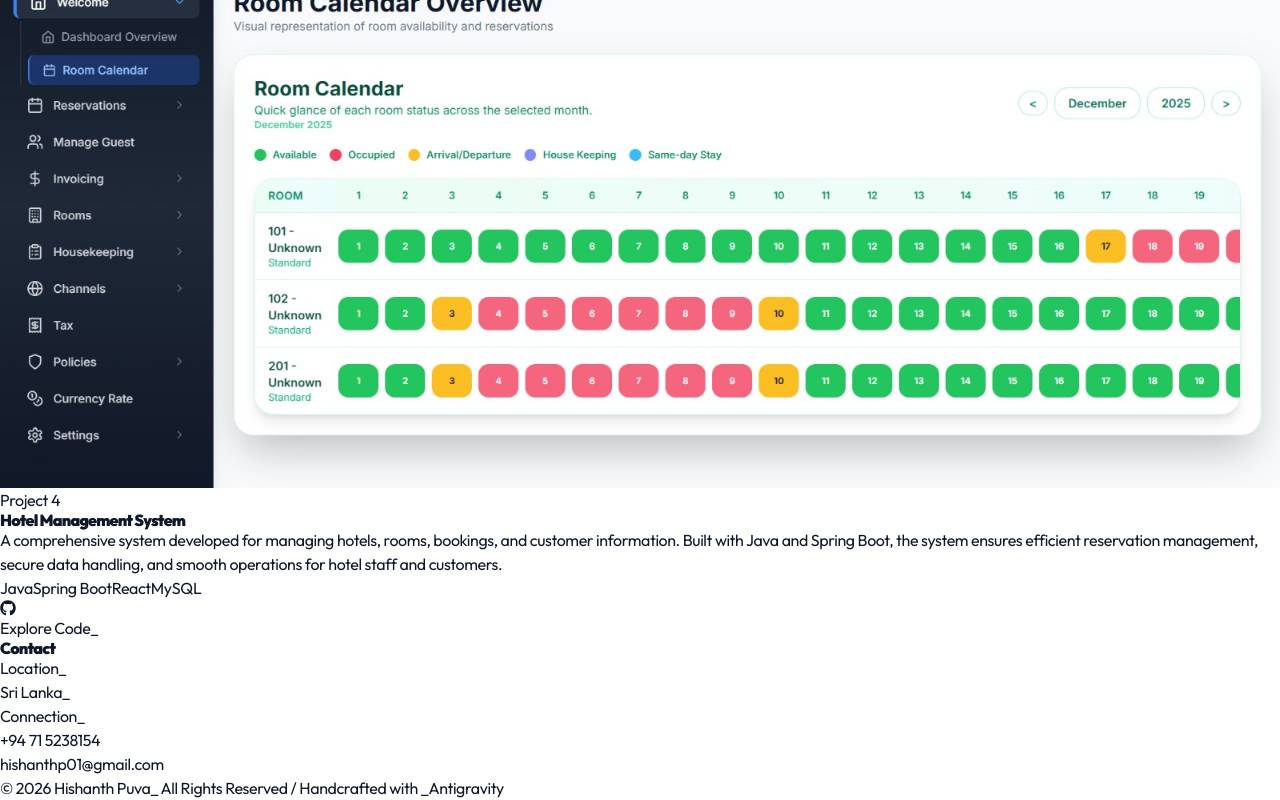
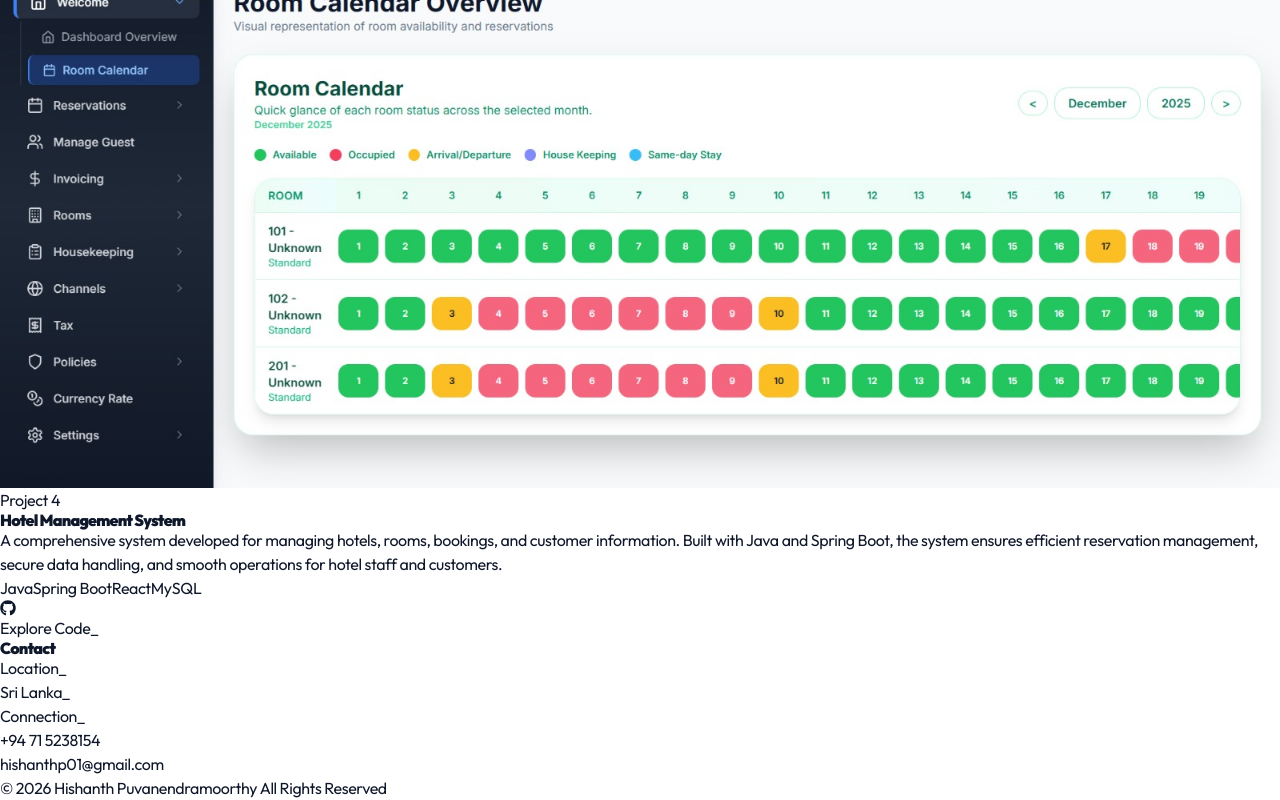
Before and after one commit to hishanthp1231/My_Portfolio, a React (Vite) app: page / in a window 1280 px wide. Shown: the part 6945-7745 px from the top of the page. Built offline with nearby package versions, Linux system fonts and the light colour scheme.

Commit message:
Content changed

```diff
--- a/src/Components/Contact.jsx
+++ b/src/Components/Contact.jsx
@@ -37,7 +37,7 @@ const Contact = () => {
 
             <div className="mt-40 text-center">
                 <p className="text-[10px] font-black text-slate-300 uppercase tracking-[0.5em]">
-                    © 2026 Hishanth Puva_ All Rights Reserved / Handcrafted with _Antigravity
+                    © 2026 Hishanth Puvanendramoorthy All Rights Reserved
                 </p>
             </div>
         </div>
```
